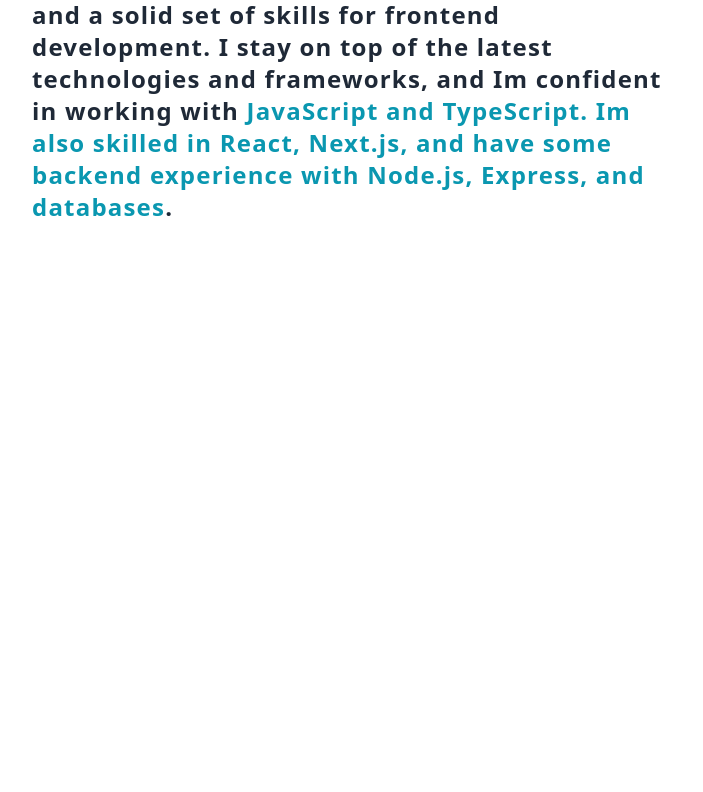
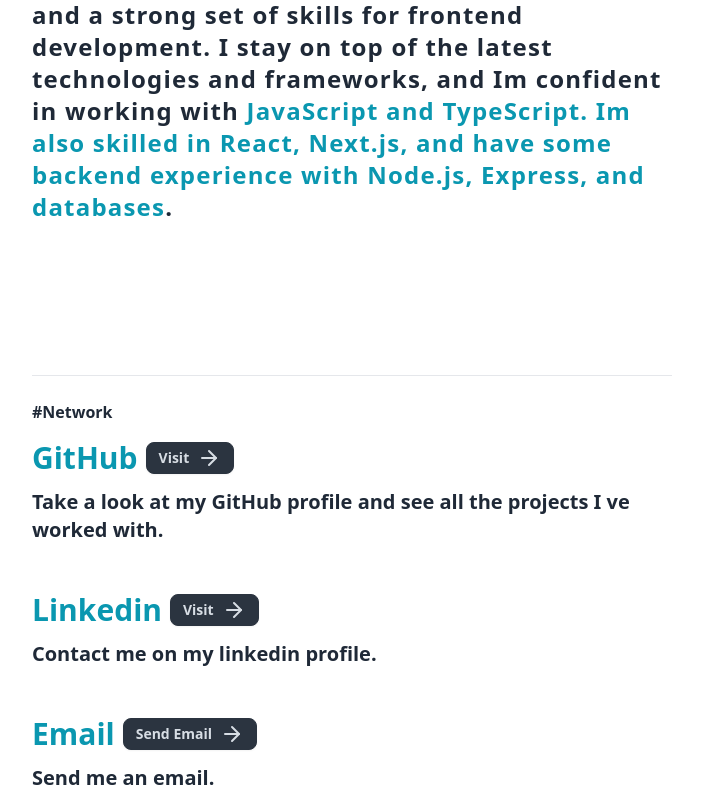
Before and after one commit to Nemanja0033/portfolio-web, a React (Vite) app: page / in a window 1280 px wide. Shown: the part 657-1449 px from the top of the page, without its empty margins (288-991 px from the left). Before the commit the page ends 1008 px from the top, so only its background shows below. Built offline with nearby package versions, Linux system fonts and the light colour scheme.

Commit message:
ProjectsCard

```diff
--- a/src/components/Main.tsx
+++ b/src/components/Main.tsx
@@ -9,11 +9,11 @@
 
   return (
     <div ref={mainRef} className="md:w-1/2 w-[90%] font-semibold flex justify-center border-t justify-self-center mt-32 mb-32">
-       <div className="flex-row mt-6">
+       <div className="flex-row mt-6 mb-6">
             <h1 className="font-bold flex gap-1">#About me</h1>
             <div className="flex justify-center">
             <p id="aboutme" className="text-2xl tracking-wider">
-            Im a <b className="text-primary">certified Frontend Web Developer</b> open to new <b className="text-primary">job opportunities.</b> Ive got experience in creating modern, functional web applications and a solid set of skills for frontend development. I stay on top of the latest technologies and frameworks, and Im confident in working with <b className="text-primary">JavaScript and TypeScript. Im also skilled in React, Next.js, and have some backend experience with Node.js, Express, and databases</b>.
+            Im a <b className="text-primary">certified Frontend Web Developer</b> open to new <b className="text-primary">job opportunities.</b> Ive got experience in creating modern, functional web applications and a strong set of skills for frontend development. I stay on top of the latest technologies and frameworks, and Im confident in working with <b className="text-primary">JavaScript and TypeScript. Im also skilled in React, Next.js, and have some backend experience with Node.js, Express, and databases</b>.
             </p>
             </div>
             <div>
--- /dev/null
+++ b/src/components/Network.tsx
@@ -0,0 +1,38 @@
+import { ArrowRight } from "lucide-react"
+import { useRef } from "react"
+import { Link } from "react-router-dom"
+import { useAnimation } from "../hooks/useAnimate";
+
+const Network = () => {
+
+  const ref = useRef<HTMLDivElement>(null);
+
+  useAnimation(ref, 2)
+
+  return (
+    <div ref={ref} className="md:w-1/2 w-[90%] flex justify-self-center border-t">
+      <div className="flex-row mt-6">
+        <h1 className="font-bold mb-4">#Network</h1>
+        <div className="flex gap-2 items-center">
+          <h1 className="text-3xl font-bold text-primary">GitHub</h1>
+          <Link to={'https://github.com/Nemanja0033'}><button className="btn btn-neutral btn-sm">Visit <ArrowRight /></button></Link>
+        </div>
+        <p className="text-xl font-semibold mt-3">Take a look at my GitHub profile and see all the projects I ve worked with.</p>
+
+        <div className="flex gap-2 items-center mt-12">
+          <h1 className="text-3xl font-bold text-primary">Linkedin</h1>
+          <Link to={'https://www.linkedin.com/in/nemanja-antonijevic-6baabb2a2/'}><button className="btn btn-neutral btn-sm">Visit <ArrowRight /></button></Link>
+        </div>
+        <p className="text-xl font-semibold mt-3">Contact me on my linkedin profile.</p>
+
+        <div className="flex gap-2 items-center mt-12">
+          <h1 className="text-3xl font-bold text-primary">Email</h1>
+          <button className="btn btn-neutral btn-sm"><a href="mailto:antonijevicnemanjaa@gmail.com">Send Email</a> <ArrowRight /></button>
+        </div>
+        <p className="text-xl font-semibold mt-3">Send me an email.</p>
+      </div>
+    </div>
+  )
+}
+
+export default Network
--- /dev/null
+++ b/src/components/ProjectsCard.tsx
@@ -0,0 +1,27 @@
+import { Link } from "react-router-dom"
+import { ProjectCardType } from "../types/ProjectCardType"
+import { ArrowRight } from "lucide-react"
+
+const ProjectsCard = ({title, img, desc, urlDemo, urlRepo}: ProjectCardType) => {
+  return (
+    <div className="w-full flex justify-center h-auto shadow-md rounded-md">
+        <div className="flex-row">
+            <div className="mt-3 mb-2">
+                <h1 className="text-2xl font-bold text-center">{title}</h1>
+            </div>
+            <div className="flex justify-center">
+                <img className="w-[95%] h-[300px]" src={img} />
+            </div>
+            <div className="ml-3 mt-3">
+                <span className="text-md">{desc}</span>
+            </div>
+            <div className="flex justify-center gap-2 mt-3 mb-4">
+                <button className="btn bg-primary btn-sm"><Link to={urlDemo}>See Demo</Link><ArrowRight /></button>
+                <button className="btn bg-primary btn-sm"><Link to={urlRepo}>See Code</Link><ArrowRight /></button>
+            </div>
+        </div>
+    </div>
+  )
+}
+
+export default ProjectsCard
--- a/src/pages/Home.tsx
+++ b/src/pages/Home.tsx
@@ -1,11 +1,13 @@
 import Hero from "../components/Hero"
 import Main from "../components/Main"
+import Network from "../components/Network"
 
 const Home = () => {
   return (
     <div>
       <Hero />
       <Main />
+      <Network />
     </div>
   )
 }
--- a/src/pages/Projects.tsx
+++ b/src/pages/Projects.tsx
@@ -1,7 +1,39 @@
+import { useRef } from "react"
+import ProjectsCard from "../components/ProjectsCard"
+import { useAnimation } from "../hooks/useAnimate";
 
 const Projects = () => {
+
+  const ref = useRef<HTMLDivElement>(null);
+
+  useAnimation(ref, 1)
+
   return (
-    <div>Projects</div>
+    <div ref={ref} className="mt-12">
+      <h1 className="text-4xl text-primary font-bold text-center">Projects</h1>
+      <div className="flex justify-center mt-5">
+        <div className="flex-row">
+          <div className="mb-8">
+            <ProjectsCard
+            title="Dev Talks Social Network"
+            img="https://i.postimg.cc/k4GMHSWB/Snimak-ekrana-2024-11-30-160402.png"
+            desc="Social Network web app created with React & TypeScript and Firebse"
+            urlDemo="https://dev-talks-nine.vercel.app/"
+            urlRepo="https://github.com/Nemanja0033/dev-talks-social-network"
+            />
+          </div>
+          <div className="mb-8">
+            <ProjectsCard
+            title="Shopzzila E-Commerce Web App"
+            img="https://i.postimg.cc/pTfnJ4MP/Snimak-ekrana-2024-11-30-162036.png"
+            desc="E-Commerce website, products filtering, cart. . ."
+            urlDemo="https://shopzzila-e-commerce.vercel.app/"
+            urlRepo="https://github.com/Nemanja0033/shopzzila-e-commerce"
+            />
+          </div>
+        </div>
+      </div>
+    </div>
   )
 }
 
--- /dev/null
+++ b/src/types/ProjectCardType.ts
@@ -0,0 +1,7 @@
+export type ProjectCardType = {
+    title: string,
+    img: string,
+    desc: string,
+    urlDemo: string,
+    urlRepo: string,
+}
```
Also changed, not shown: src/components/Carousel.tsx (added).
